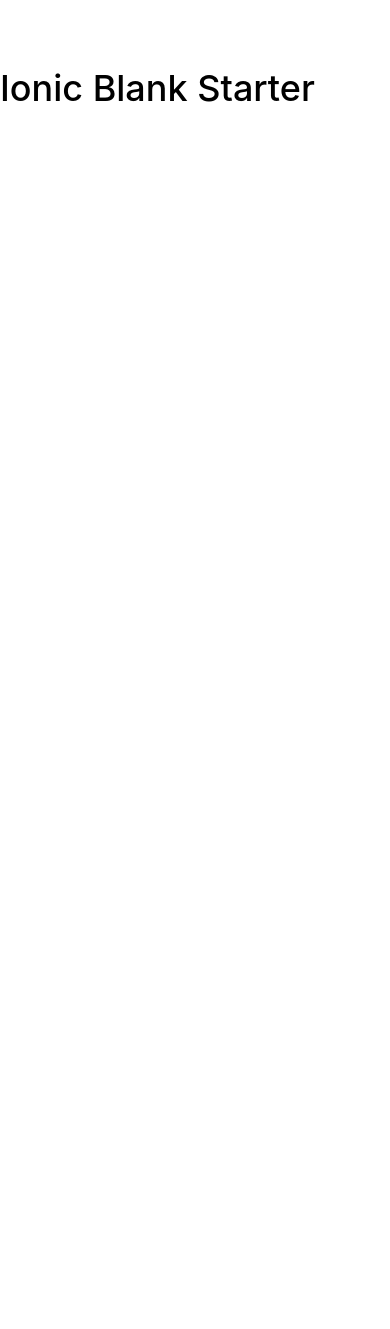
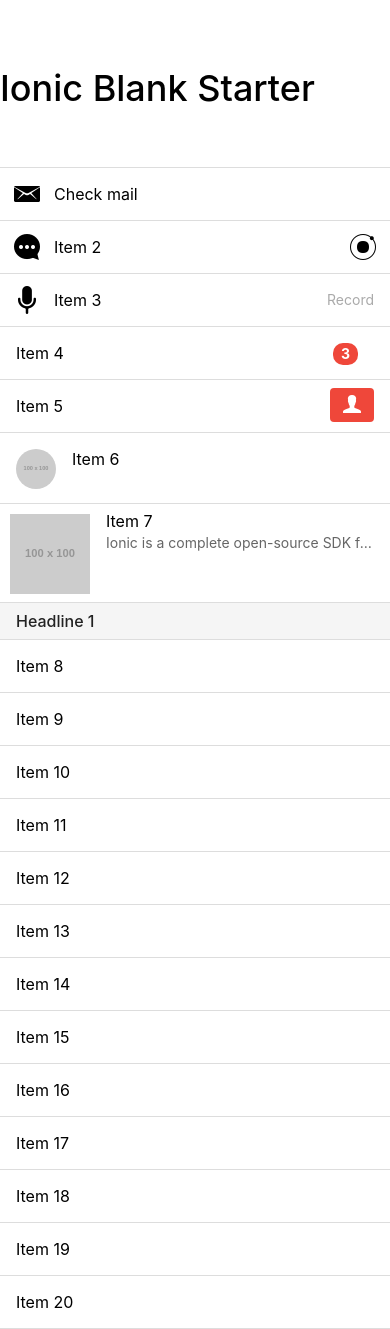
Before and after one commit to unleash51/Lab2, a website: page www/index.html in a window 390 px wide. Before the commit the page ends 844 px from the top, so only its background shows below. Drawn offline with Linux system fonts and the light colour scheme; some packages are replaced by stand-ins of ours; files that its build step writes are made by us from their sources; placeholder pictures from the web are drawn by us; files whose address does not match are found by name.

Commit message:
Using the list styles

```diff
--- a/www/index.html
+++ b/www/index.html
@@ -41,12 +41,70 @@
       <button class="icon ion-gear-a button button-clear"></button>
       </ion-header-bar>
 
-        <ion-tabs class="tabs-icon-top">
+        <ion-tabs class="tabs-icon-top ">
           <ion-tab badge="1" badge-style="badge-assertive" icon="ion-home" title="Home"></ion-tab>
           <ion-tab icon="ion-person" title="About"></ion-tab>
           <ion-tab icon="ion-calendar" title="Calendar"></ion-tab>
         </ion-tabs>
 
+        <ion-content>
+         <div class="list">
+           <a href="#" class="item item-icon-left">
+            <i class="icon ion-email"></i>
+            Check mail
+           </a>
+           <a href="#" class="item item-icon-left item-icon-right">
+            <i class="icon ion-chatbubble-working"></i>
+            Item 2
+            <i class="icon ion-ionic"></i>
+           </a>
+           <a href="#" class="item item-icon-left">
+            <i class="icon ion-mic-a"></i>
+           Item 3
+            <span class="item-note">
+              Record
+            </span>
+           </a>
+           <a href="#" class="item">
+           Item 4
+            <span class="badge badge-assertive">
+            3
+            </span>
+           </a>
+           <a href="#" class="item item-button-right">
+           Item 5
+            <button class="button button-assertive">
+             <i class="icon ion-person"></i>
+            </button>
+           </a>
+           <a href="#" class="item item-avatar">
+           <img src="http://placehold.it/100x100" alt="Avatar">
+           Item 6
+           </a>
+           <a href="#" class="item item-thumbnail-left">
+           <img src="http://placehold.it/100x100" alt="Avatar">
+           <h2>Item 7</h2>
+           <p>
+             Ionic is a complete open-source SDK for hybrid mobile app development. Built on top of AngularJS and Apache Cordova, Ionic provides tools and services for developing hybrid mobile apps using Web technologies like CSS, HTML5, and Sass.
+           </p>
+           </a>
+           <div class="item item-divider">Headline 1</div>
+           <a href="#" class="item">Item 8</a>
+           <a href="#" class="item">Item 9</a>
+           <a href="#" class="item">Item 10</a>
+           <a href="#" class="item">Item 11</a>
+           <a href="#" class="item">Item 12</a>
+           <a href="#" class="item">Item 13</a>
+           <a href="#" class="item">Item 14</a>
+           <a href="#" class="item">Item 15</a>
+           <a href="#" class="item">Item 16</a>
+           <a href="#" class="item">Item 17</a>
+           <a href="#" class="item">Item 18</a>
+           <a href="#" class="item">Item 19</a>
+           <a href="#" class="item">Item 20</a>
+         </div>
+        </ion-content>
+
     </ion-pane>
   </body>
 </html>
```
